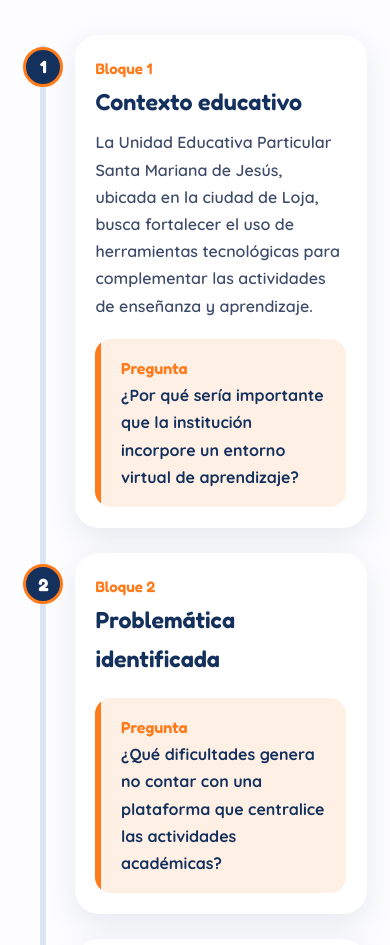
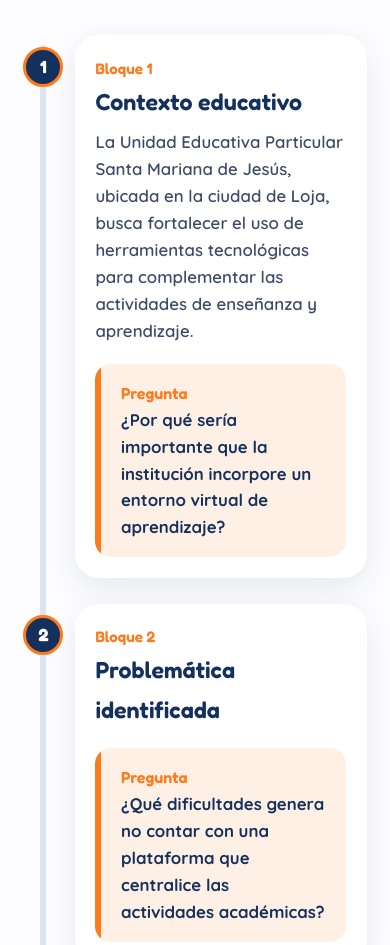
Before and after one commit to XaliX2X/Conoce_sobre_Chamilo, a plain HTML site: page index.html in a window 390 px wide. Shown: the part 10563-11508 px from the top of the page. Drawn offline with Linux system fonts and the light colour scheme.

Commit message:
Update font size for bcard and pregunta elements
Adjust font size for paragraph text in bcard and pregunta classes.

```diff
--- a/index.html
+++ b/index.html
@@ -274,6 +274,8 @@
   .bloque.vis .pregunta::before { animation: barra .8s ease .4s backwards; }
   .pregunta b { display: block; font-family: var(--titulo); font-size: 1rem; font-weight: 600; color: var(--orange); }
   .pregunta p { font-weight: 700; color: var(--ink); }
+  /* Mismo tamaño de letra para el texto y las preguntas de los 5 bloques */
+  .bcard > p, .pregunta p { font-size: 1.15rem; line-height: 1.6; }
   @keyframes pop { from { transform: scale(0); } }
   @keyframes bEntra { from { opacity: 0; transform: translateX(50px); } }
   @keyframes barra { from { transform: scaleY(0); } }
@@ -322,6 +324,7 @@
     .linea::before, .linea::after { left: 17px; }
     .num { left: -3.2rem; width: 40px; height: 40px; font-size: 1.1rem; border-width: 3px; }
     .bcard { padding: 1.3rem; }
+    .bcard > p, .pregunta p { font-size: 1.05rem; }
   }
   @media (prefers-reduced-motion: reduce) {
     * { transition: none !important; animation: none !important; scroll-behavior: auto !important; }
```
